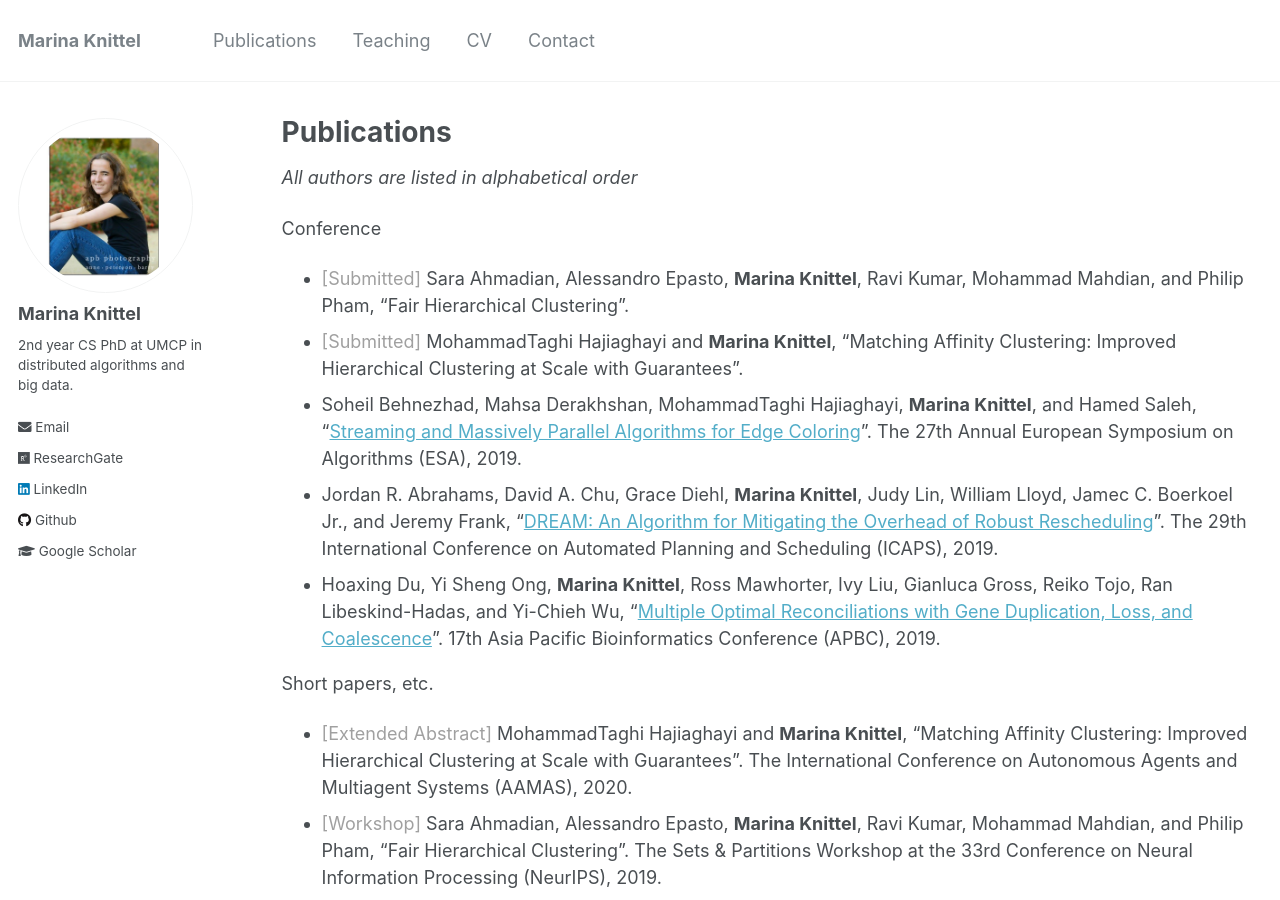
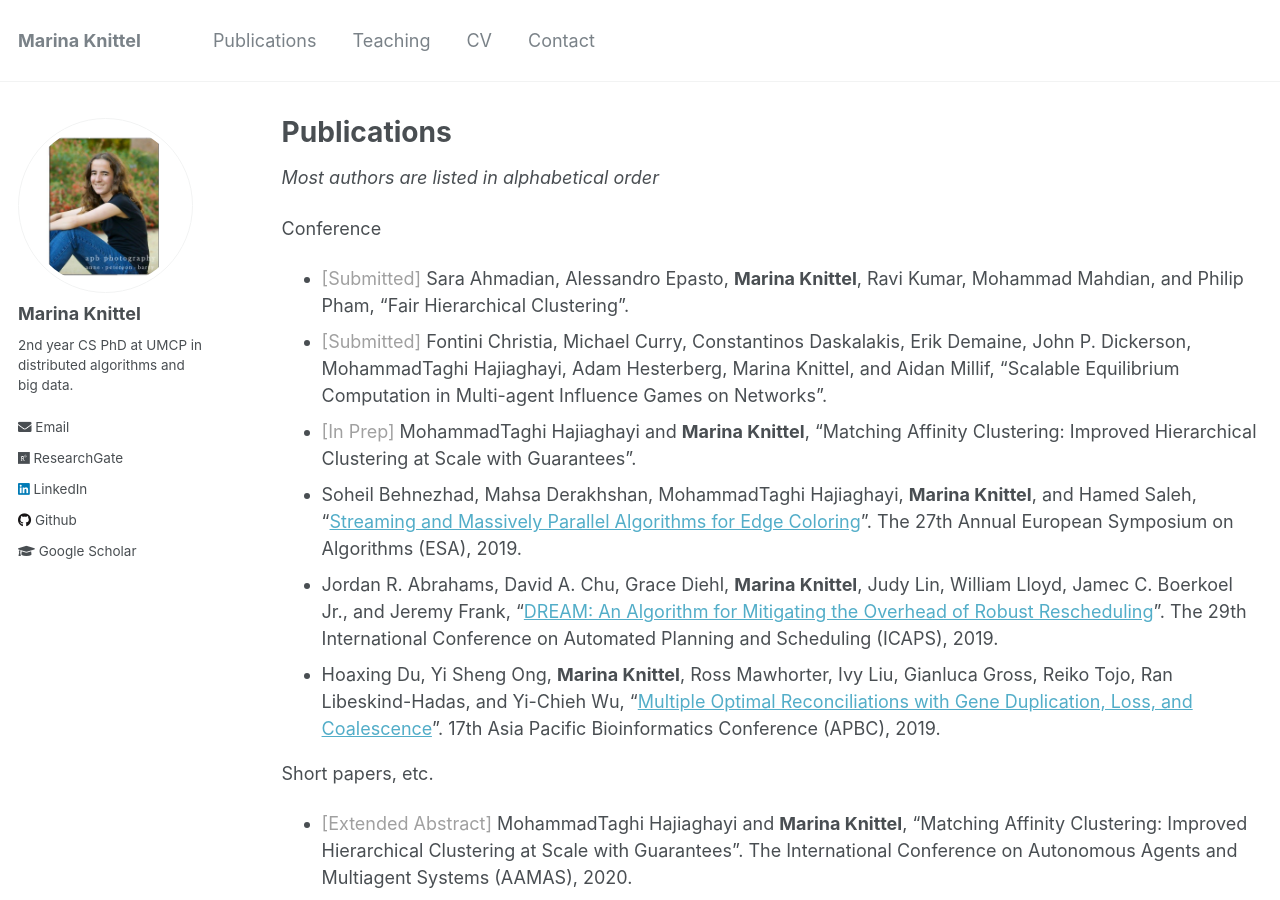
Before and after one commit to mknittel/mknittel.github.io, a Jekyll site: the page built from _pages/publications.md, in a window 1280 px wide and 900 px high. Built offline with Jekyll 4.4.1, drawn with Linux system fonts in a browser that asks for light colours.

Commit message:
Updated pubs

```diff
--- a/_pages/publications.md
+++ b/_pages/publications.md
@@ -4,11 +4,12 @@ title: "Publications"
 permalink: /publications/
 author_profile: true
 ---
-*All authors are listed in alphabetical order*
+*Most authors are listed in alphabetical order*
 
 Conference
 * <span style="color:#A0A0A0">[Submitted]</span> Sara Ahmadian, Alessandro Epasto, **Marina Knittel**, Ravi Kumar, Mohammad Mahdian, and Philip Pham, "Fair Hierarchical Clustering".
-* <span style="color:#A0A0A0">[Submitted]</span> MohammadTaghi Hajiaghayi and **Marina Knittel**, "Matching Affinity Clustering: Improved Hierarchical Clustering at Scale with Guarantees".
+* <span style="color:#A0A0A0">[Submitted]</span> Fontini Christia, Michael Curry, Constantinos Daskalakis, Erik Demaine, John P. Dickerson, MohammadTaghi Hajiaghayi, Adam Hesterberg, Marina Knittel, and Aidan Millif, "Scalable Equilibrium Computation in Multi-agent Influence Games on Networks".
+* <span style="color:#A0A0A0">[In Prep]</span> MohammadTaghi Hajiaghayi and **Marina Knittel**, "Matching Affinity Clustering: Improved Hierarchical Clustering at Scale with Guarantees".
 * Soheil Behnezhad, Mahsa Derakhshan, MohammadTaghi Hajiaghayi, **Marina Knittel**, and Hamed Saleh, "[Streaming and Massively Parallel Algorithms for Edge Coloring](https://mknittel.github.io/publications/Behnezhad-et-al-ESA-2019)". The 27th Annual European Symposium on Algorithms (ESA), 2019.
 * Jordan R. Abrahams, David A. Chu, Grace Diehl, **Marina Knittel**, Judy Lin, William Lloyd, Jamec C. Boerkoel Jr., and Jeremy Frank, "[DREAM: An Algorithm for Mitigating the Overhead of Robust Rescheduling](https://mknittel.github.io/publications/Abrahams-et-al-ICAPS-2019)". The 29th International Conference on Automated Planning and Scheduling (ICAPS), 2019.
 * Hoaxing  Du,  Yi  Sheng  Ong,  **Marina  Knittel**,  Ross  Mawhorter,  Ivy  Liu,  Gianluca  Gross,  Reiko Tojo, Ran Libeskind-Hadas, and Yi-Chieh Wu, "[Multiple Optimal Reconciliations with Gene Duplication,  Loss,  and  Coalescence](https://mknittel.github.io/publications/Du-et-al-APBC-2019)". 17th Asia Pacific Bioinformatics Conference (APBC), 2019.
```
Also changed, not shown: 1 other file.
